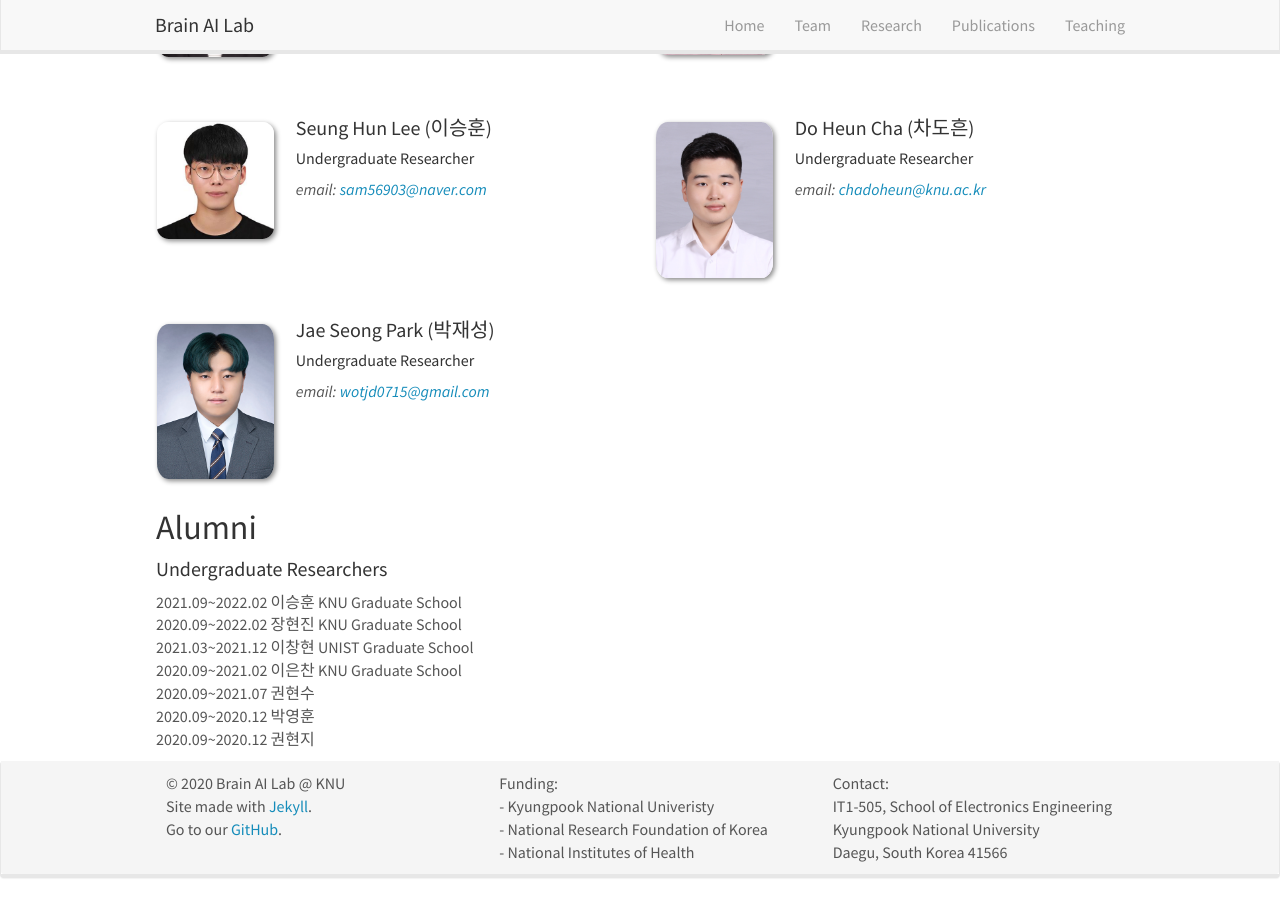
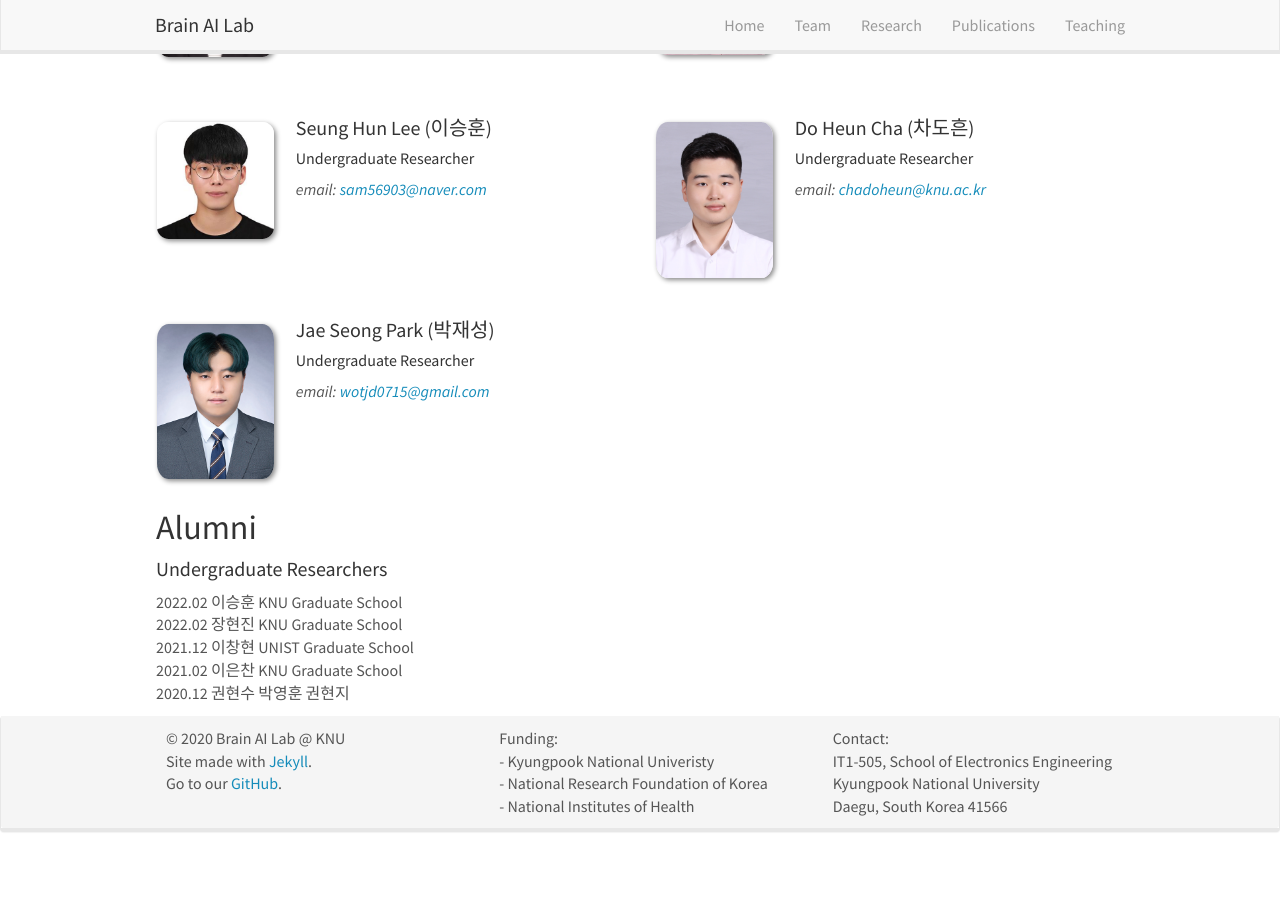
Before and after one commit to KNU-BrainAI/knu-brainai.github.io, a Jekyll site: the page built from _pages/team.md, in a window 1280 px wide and 900 px high, scrolled down 518 px. Built offline with Jekyll 4.4.1, drawn with Linux system fonts in a browser that asks for light colours; nearby versions of some CDN libraries; after the commit the page ends 1372 px from its top, so only the background shows below that.

Commit message:
Update team.md

```diff
--- a/_pages/team.md
+++ b/_pages/team.md
@@ -59,10 +59,8 @@ permalink: /team/
 
 ## Alumni
 #### Undergraduate Researchers
-2021.09~2022.02 이승훈 KNU Graduate School<br>
-2020.09~2022.02 장현진 KNU Graduate School<br>
-2021.03~2021.12 이창현 UNIST Graduate School<br>
-2020.09~2021.02 이은찬 KNU Graduate School<br>
-2020.09~2021.07 권현수 <br>
-2020.09~2020.12 박영훈 <br>
-2020.09~2020.12 권현지
+2022.02 이승훈 KNU Graduate School<br>
+2022.02 장현진 KNU Graduate School<br>
+2021.12 이창현 UNIST Graduate School<br>
+2021.02 이은찬 KNU Graduate School<br>
+2020.12 권현수 박영훈 권현지
```
